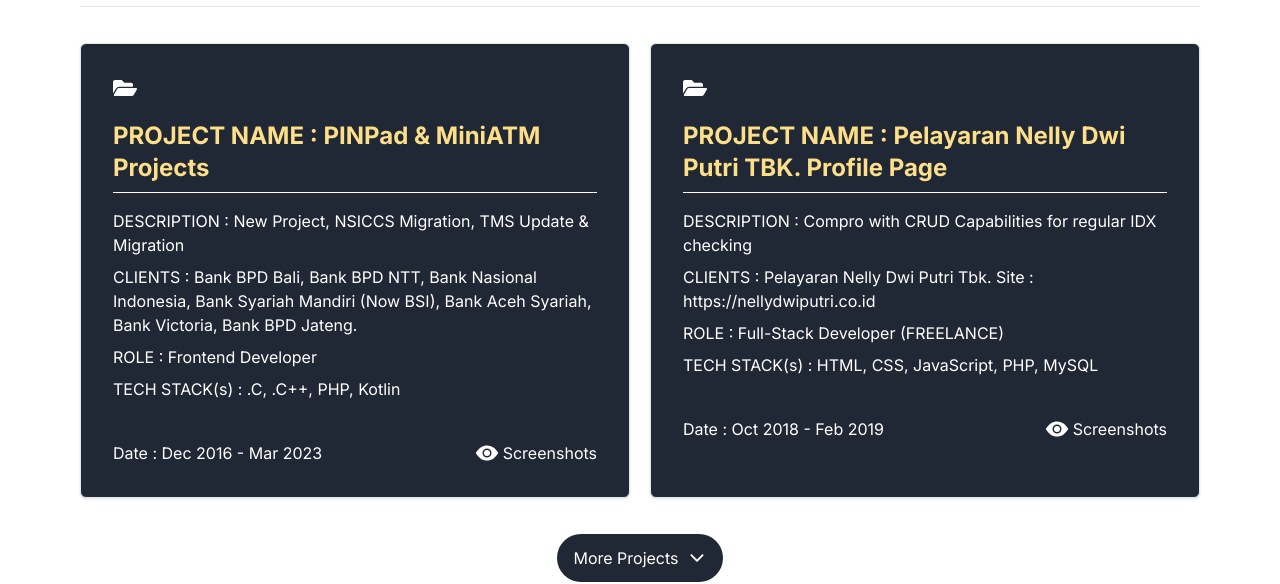
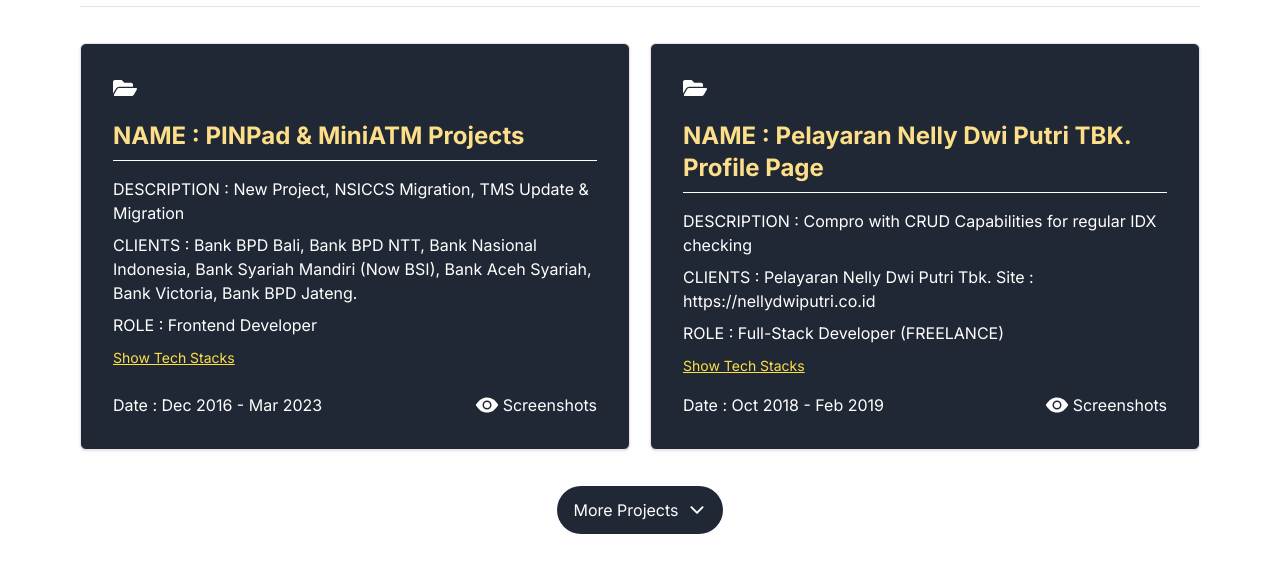
Before and after one commit to TheDrongs/portofolio, a React (Vite) app: page / in a window 1280 px wide. Shown: the part 3820-4404 px from the top of the page. Built offline with nearby package versions, Linux system fonts and the light colour scheme.

Commit message:
test add show/hide stacks

```diff
--- a/src/assets/assets.js
+++ b/src/assets/assets.js
@@ -110,13 +110,13 @@ const projectsPage = [
     date: "Oct 2018 - Feb 2019",
   },
    {
-    projectName: "Internal Web Systems at KSNI",
-    projectDescription: "Project as a worker in KSNI",
-    projectDetails: "Web SaaS at KSNI",
+    projectName: "Internal Web Systems(SaaS) at KSNI",
+    projectDescription: "ERP, SFA, UI Library, HRIS, Geo-Mapping App, Geo-Tagging App, etc",
+    projectDetails: "-",
     projectRole: "Sr. Frontend Developer -> Technical Lead Frontend & Full-Stack Developer",
     projectURL: "",
     screenshots: [],
-    tags: "React.js, Next.js, Node.js, Express.js",
+    tags: "React.js, React Native, Next.js, Node.js, Express.js, etc",
     date: "Mar 2023 - current",
   },
 ];
--- a/src/components/Project/Project.jsx
+++ b/src/components/Project/Project.jsx
@@ -1,34 +1,49 @@
 import { FaFolderOpen } from "react-icons/fa";
 import { IoEyeSharp } from "react-icons/io5";
-import { Link } from "react-router-dom";
+import { useState } from "react";
 
 const Project = ({
   projectName,
   projectDescription,
   projectDetails,
   projectRole,
-  projectURL,
   screenshots,
   tags,
   date,
   onViewClick,
 }) => {
+  const [showStacks, setShowStacks] = useState(false);
+
   return (
     <div className="flex flex-col bg-mainColor text-white p-5 bedar-sc2:p-8 rounded-md border shadow">
       <FaFolderOpen className="w-6 h-6" />
       <div className="mt-5 mb-4">
         <strong className="block text-2xl text-[#fedf89]">
-            PROJECT NAME : {projectName}
+          NAME : {projectName}
         </strong>
         <div className="border-b border-white mt-2" />
       </div>
+
       <div className="mb-2">DESCRIPTION : {projectDescription}</div>
       <div className="mb-2">CLIENTS : {projectDetails}</div>
       <div className="mb-2">ROLE : {projectRole}</div>
-        <div>TECH STACK(s) : {tags}</div>
-        <div className="flex items-center justify-between mt-10">
+
+      <div className="mb-4">
+        <button
+          onClick={() => setShowStacks((prev) => !prev)}
+          className="text-sm text-yellow-300 underline hover:opacity-80 transition"
+        >
+          {showStacks ? "Hide Tech Stacks" : "Show Tech Stacks"}
+        </button>
+        {showStacks && (
+          <div className="mt-2 text-sm text-white/90">
+            <span className="font-semibold">TECH STACK(s):</span> {tags}
+          </div>
+        )}
+      </div>
+
+      <div className="flex items-center justify-between mt-auto">
         <div>Date : {date}</div>
-          <div className="flex gap-2">
         {onViewClick && screenshots?.length > 0 && (
           <button
             onClick={() => onViewClick(screenshots)}
@@ -41,7 +56,6 @@ const Project = ({
         )}
       </div>
     </div>
-      </div>
   );
 };
 
```
Lines whose indentation alone changed are shown as unchanged.
